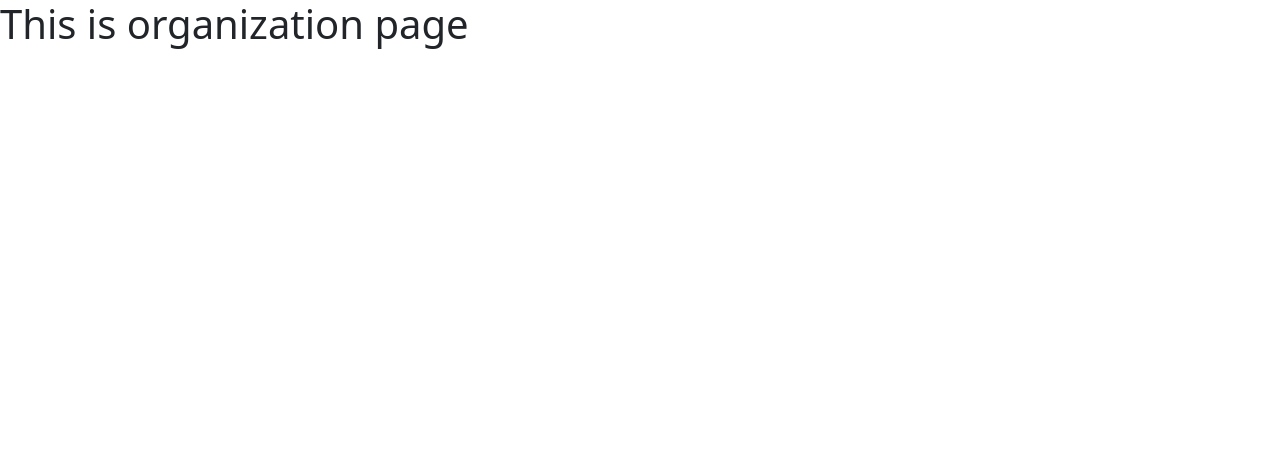
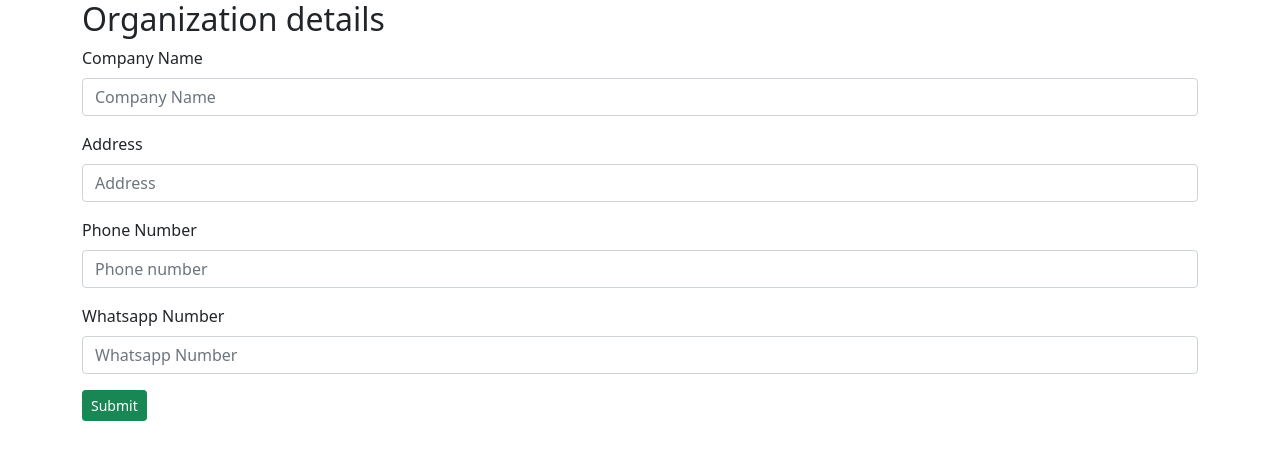
Before and after one commit to Mayshank18/transit-pro-website-1, a React (Create React App) app: page /organization in a window 1280 px wide. Shown: the top 460 px of the page. Built offline with nearby package versions, Linux system fonts and the light colour scheme; no server answers.

Commit message:
Created rough organization page

```diff
--- a/src/Components/OrganizationPage.js
+++ b/src/Components/OrganizationPage.js
@@ -1,9 +1,83 @@
-import React from "react";
+import React, {  useRef } from "react";
+//import { useHistory } from "react-router-dom";
+// import { Alert } from "react-bootstrap";
 
 export default function OrganizationPage() {
+    const companyRef = useRef();
+    const phonenumberRef = useRef();
+    const whatsappnumberRef=useRef();
+    const addressRef=useRef();
+
+    // const [error, setError] = useState("");
+    // const [loading, setLoading] = useState(false);
+    //const history = useHistory();
+
   return (
-    <div>
-      <h1>This is organization page</h1>
+    <div className="container">
+      <h2>Organization details</h2>
+      <form>
+        {/* {error && <Alert variant="danger">{error}</Alert>} */}
+        <div className="mb-3">
+          <label htmlFor="company" className="form-label">
+            Company Name
+          </label>
+          <input
+            type="text"
+            placeholder="Company Name"
+            className="form-control"
+            id="company"
+            ref={companyRef}
+            required
+          />
+        </div>
+        <div className="mb-3">
+          <label htmlFor="address" className="form-label">
+            Address
+          </label>
+          <input
+            type="text"
+            placeholder="Address"
+            className="form-control"
+            id="address"
+            ref={addressRef}
+            required
+          />
+        </div>
+        <div className="mb-3">
+          <label htmlFor="phonenumber" className="form-label">
+            Phone Number
+          </label>
+          <input
+            type="number"
+            placeholder="Phone number"
+            className="form-control"
+            id="phonenumber"
+            ref={phonenumberRef}
+            required
+          />
+        </div>
+        <div className="mb-3">
+          <label htmlFor="whatsappnumber" className="form-label">
+            Whatsapp Number
+          </label>
+          <input
+            type="number"
+            placeholder="Whatsapp Number"
+            className="form-control"
+            id="whatsappnumber"
+            ref={whatsappnumberRef}
+            required
+          />
+        </div>
+
+        <button
+          type="submit"
+          className="btn btn-sm btn-success"
+        //   disabled={loading}
+        >
+          Submit
+        </button>
+      </form>
     </div>
   );
 }
```
